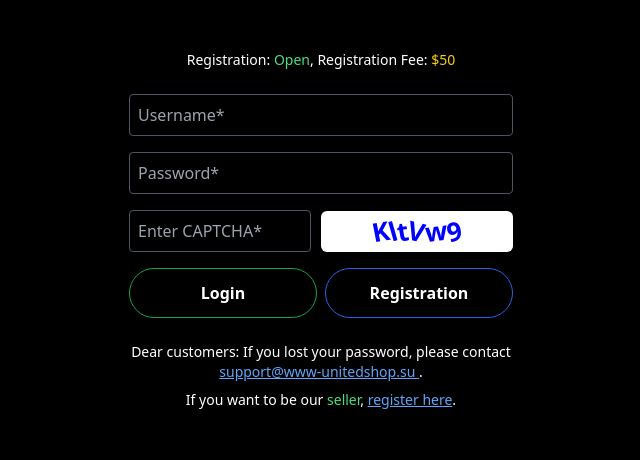
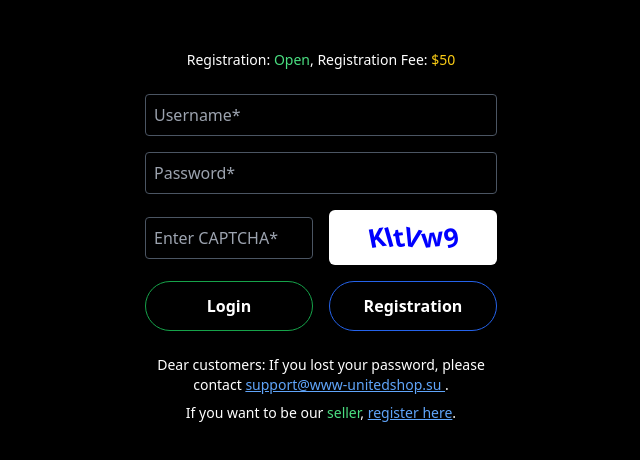
Before and after one commit to jemin-balar/btc, a plain HTML site: page frontEnd/login.html in a window 1280 px wide. Shown: the whole page, without its empty margins (319-959 px from the left). Drawn offline with nearby package versions, Linux system fonts and the light colour scheme.

Commit message:
routing add

```diff
--- a/frontEnd/login.html
+++ b/frontEnd/login.html
@@ -9,36 +9,55 @@
 </head>
 
 <body class="bg-black text-white min-h-screen flex justify-center pt-[50px]">
-    <div class="w-full max-w-sm text-center">
+
+    <div class="w-full max-w-sm mx-auto sm-px-[5px]  text-center px-4">
         <p class="text-sm mb-6">
             Registration: <span class="text-green-400">Open</span>, Registration Fee:
             <span class="text-yellow-400">$50</span>
         </p>
         <form id="loginForm" class="space-y-4">
-            <input type="text" id="username" placeholder="Username*"
-                class="w-full p-2 bg-black border border-gray-600 text-white rounded focus:outline-none focus:ring focus:ring-blue-500" />
-            <input type="password" id="password" placeholder="Password*"
-                class="w-full p-2 bg-black border border-gray-600 text-white rounded focus:outline-none focus:ring focus:ring-blue-500" />
-            <div class="flex gap-[10px] items-center">
+            <input
+                type="text"
+                id="username"
+                placeholder="Username*"
+                class="w-full p-2 bg-black border border-gray-600 text-white rounded focus:outline-none focus:ring focus:ring-blue-500"
+            />
+            <input
+                type="password"
+                id="password"
+                placeholder="Password*"
+                class="w-full p-2 bg-black border border-gray-600 text-white rounded focus:outline-none focus:ring focus:ring-blue-500"
+            />
+            <div class="flex flex-col sm:flex-row gap-4 items-center">
                 <!-- CAPTCHA Input Field -->
-                <input type="text" id="captchaInput" placeholder="Enter CAPTCHA*"
-                    class="w-[50%] flex-1 p-2 bg-black border border-gray-600 text-white rounded focus:outline-none focus:ring focus:ring-blue-500" />
+                <input
+                    type="text"
+                    id="captchaInput"
+                    placeholder="Enter CAPTCHA*"
+                    class="w-full sm:w-1/2 p-2 bg-black border border-gray-600 text-white rounded focus:outline-none focus:ring focus:ring-blue-500"
+                />
                 <!-- CAPTCHA Display -->
-                <button type="button"
-                    class="w-[50%]  bg-[#ffff]  text-white p-[1px] rounded-md text-[1px] font-bold text-center  relative"
-                    id="refreshCaptcha">
-                    <div id="captchaDisplay">
-                    </div>
+                <button
+                    type="button"
+                    class="w-full sm:w-1/2 bg-white text-black py-2 rounded-md font-bold text-center relative"
+                    id="refreshCaptcha"
+                >
+                    <div id="captchaDisplay"></div>
                 </button>
             </div>
 
-            <div class="flex space-x-2 mt-4">
-                <button type="button" id="loginButton"
-                    class="flex-1 bg-black border border-green-600 hover:bg-green-600 text-white py-3 rounded-[30px] font-semibold">
+            <div class="flex flex-col sm:flex-row gap-4 mt-4">
+                <button
+                    type="button"
+                    id="loginButton"
+                    class="flex-1 bg-black border border-green-600 hover:bg-green-600 text-white py-3 rounded-[30px] font-semibold"
+                >
                     Login
                 </button>
-                <a href="./registration.html"
-                    class="flex-1 bg-black border border-blue-600 hover:bg-blue-600 text-white py-3 rounded-[30px] font-semibold text-center">
+                <a
+                    href="./registration.html"
+                    class="flex-1 bg-black border border-blue-600 hover:bg-blue-600 text-white py-3 rounded-[30px] font-semibold text-center"
+                >
                     Registration
                 </a>
             </div>
@@ -54,6 +73,7 @@
             <a href="#" class="text-blue-400 underline">register here</a>.
         </p>
     </div>
+
 
     <script>
         // Generate a random CAPTCHA with distortions and noise
@@ -84,11 +104,10 @@
             captchaDisplay.innerHTML = addDistortion(generatedCaptcha);
         });
         document.getElementById('loginButton').addEventListener('click', async function () {
-            const username = document.getElementById('username').value;
+            const name = document.getElementById('username').value;
             const password = document.getElementById('password').value;
             const captchaInput = document.getElementById('captchaInput').value;
-
-            if (!username || !password || !captchaInput) {
+            if (!name || !password || !captchaInput) {
                 alert('Please fill all fields.');
                 return;
             }
@@ -97,26 +116,26 @@
                 return;
             }
             // Proceed with API call if CAPTCHA is valid
-            const response = await fetch('https://your-backend-server.com/api/login', {
+            const response = await fetch('https://api.uniteshopes.com/user/user_login', {
                 method: 'POST',
                 headers: {
                     'Content-Type': 'application/json',
                 },
                 body: JSON.stringify({
-                    username,
+                    name,
                     password,
                 }),
             });
-
             const result = await response.json();
-            if (response.ok) {
-                alert(result.message);
+            if (response.ok && result.code === 200) {
+                localStorage.setItem('authToken', result.token);
+                // alert(result.message);
+                window.location.href = '/frontEnd/index.html';
             } else {
-                alert(`Error: ${result.error}`);
+                alert(`Error: ${result.message || result.error}`);
             }
         });
     </script>
-
 </body>
 
 </html>
```
Also changed, not shown: frontEnd/authe.js (added, +28 -0 lines), frontEnd/index.html (+5 -4 lines), frontEnd/registration.html (+11 -10 lines).
